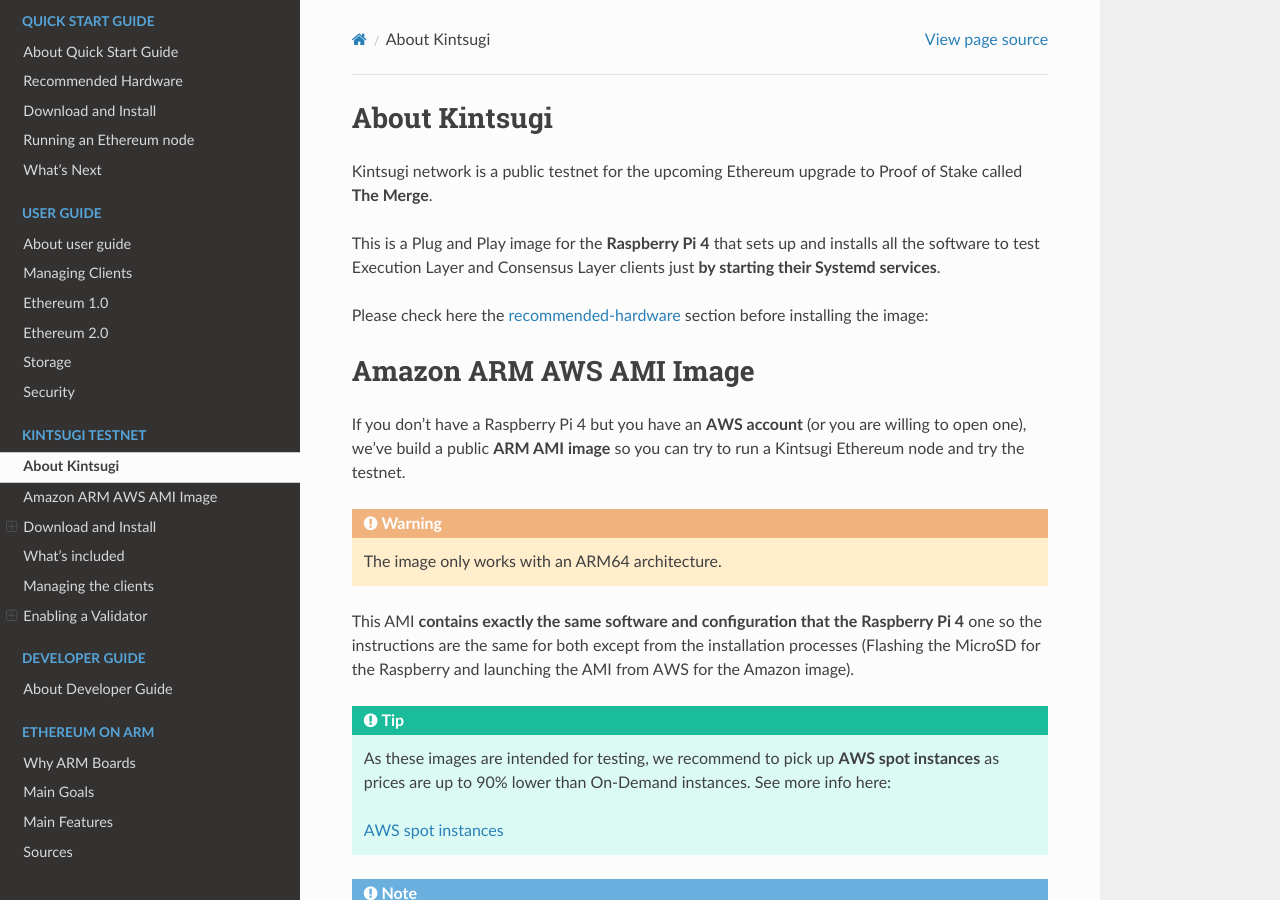
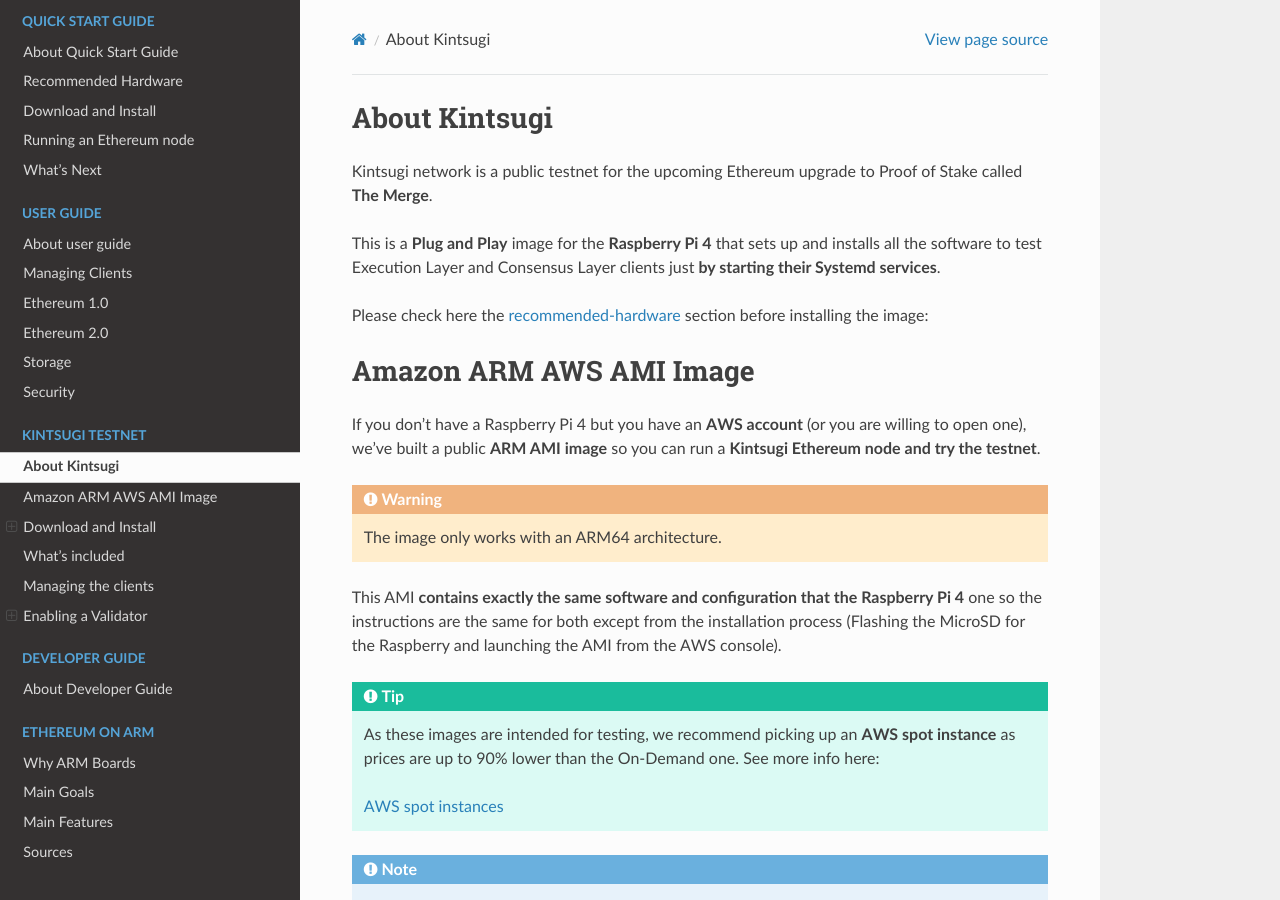
Before and after one commit to EOA-Blockchain-Labs/ethereumonarm, a Sphinx documentation site: the page built from docs/kintsugi/kintsugi-testnet.rst, in a window 1280 px wide and 900 px high. Built offline with Sphinx 7.4.7 and the Read the Docs theme 2.0.0, drawn with Linux system fonts in a browser that asks for light colours; some of the changed text lies outside the part shown.

Commit message:
Grammar fixes

```diff
--- a/docs/kintsugi/kintsugi-testnet.rst
+++ b/docs/kintsugi/kintsugi-testnet.rst
@@ -4,7 +4,7 @@
 Kintsugi network is a public testnet for the upcoming Ethereum upgrade
 to Proof of Stake called **The Merge**.
 
-This is a Plug and Play image for the **Raspberry Pi 4** that sets up and
+This is a **Plug and Play** image for the **Raspberry Pi 4** that sets up and
 installs all the software to test Execution Layer and Consensus Layer clients
 just **by starting their Systemd services**.
 
@@ -13,22 +13,22 @@
 .. _recommended-hardware: https://ethereum-on-arm-documentation.readthedocs.io/en/latest/quick-guide/recommended-hardware.html
 
 Amazon ARM AWS AMI Image
-====================
+========================
 
 If you don't have a Raspberry Pi 4 but you have an **AWS account** (or you are willing to open one),
-we've build a public **ARM AMI image** so you can try to run a Kintsugi Ethereum node and try the testnet.
+we've built a public **ARM AMI image** so you can run a **Kintsugi Ethereum node and try the testnet**.
 
 .. warning::
   The image only works with an ARM64 architecture.
 
 This AMI **contains exactly the same software and configuration that the Raspberry Pi 4** one so the
-instructions are the same for both except from the installation processes (Flashing the MicroSD for
-the Raspberry and launching the AMI from AWS for the Amazon image).
+instructions are the same for both except from the installation process (Flashing the MicroSD for
+the Raspberry and launching the AMI from the AWS console).
 
 .. tip::
 
-  As these images are intended for testing, we recommend to pick up **AWS spot instances** as prices
-  are up to 90% lower than On-Demand instances. See more info here:
+  As these images are intended for testing, we recommend picking up an **AWS spot instance** as prices
+  are up to 90% lower than the On-Demand one. See more info here:
 
   `AWS spot instances`_
 
@@ -72,7 +72,7 @@
 Insert the microSD in your Desktop / Laptop and flash the image.
 
 .. note::
-  If you are not comfortable with command line or if you are
+  If you are not comfortable with the command line or if you are
   running Windows, you can use Etcher_
 
 .. _Etcher: https://www.balena.io/etcher/
@@ -152,7 +152,7 @@
      fping -a -g 192.168.1.0/24
 
 .. note::
-  You will be **prompted to change the password on first login**, so you will need to log in twice.
+  You will be **prompted to change the password on the first login**, so you will need to log in twice.
 
 .. tip::
 
@@ -280,7 +280,7 @@
 .. _Remy Roy's: https://github.com/remyroy/ethstaker/blob/main/merge-devnet.md#trying-the-kintsugi-testnet-and-performing-transactions
 
 Once you have **Metamask** configured and received 32 ETH from the public faucet, run twice the
-following command in order to get your Validator keys and validator withdrawl mnemonics:
+following command in order to get your Validator keys and validator Withdrawl mnemonics:
 
 .. prompt:: bash $
 
@@ -332,7 +332,7 @@
 Validator config
 ----------------
 
-let's enable 1 validator. Check the consensus Layer previously chosen as some config
+Let's enable 1 validator. Check the consensus Layer previously chosen as some config
 files and services depend on it (and again, make sure that EL+CL are in sync),
 
 Lighthouse
```
Also changed, not shown: other parts of docs/kintsugi/kintsugi-testnet.rst (+9 -9 lines).
